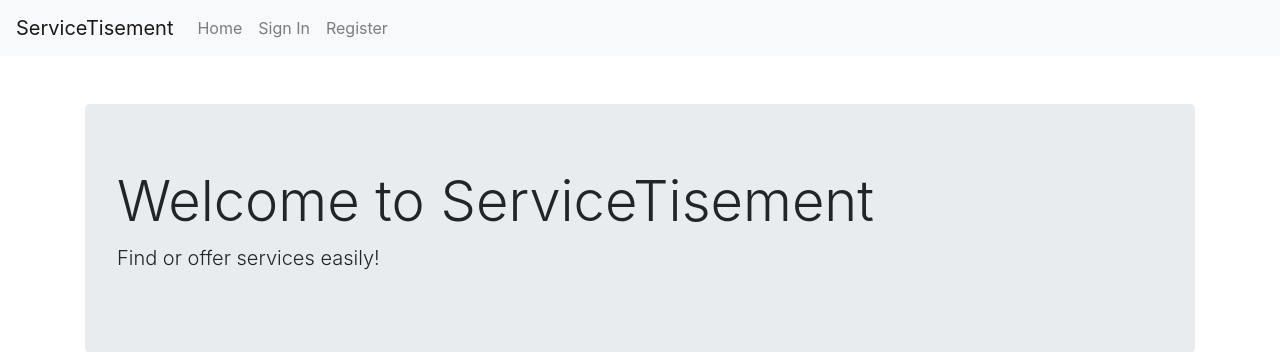
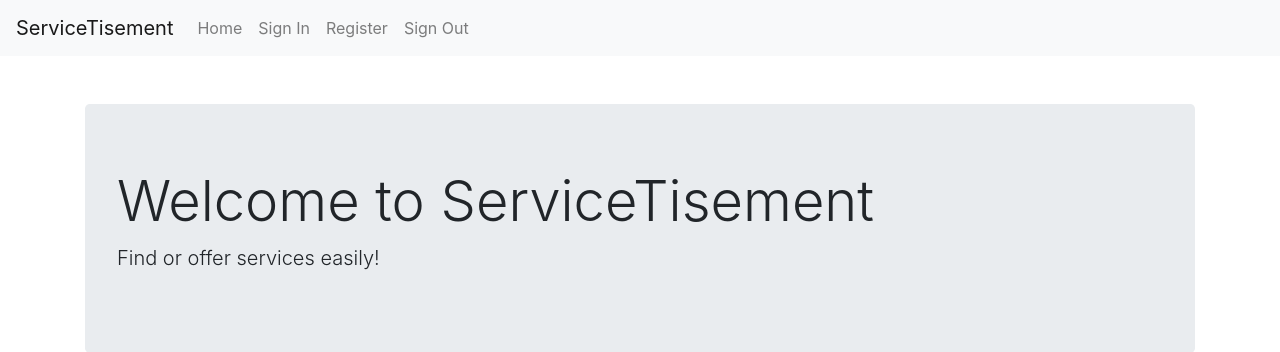
Before and after one commit to SanorSmith/SanorSmith-CI_PP4_SD-ADSConnecter, a Django app: page / in a window 1280 px wide. Shown: the top 352 px of the page. Run offline with Django 5.2, Linux system fonts and the light colour scheme; some libraries are stand-ins or nearby versions.

Commit message:
Add sign out link to the base.html navbar

```diff
--- a/servicetisement/ads/templates/base.html
+++ b/servicetisement/ads/templates/base.html
@@ -30,6 +30,9 @@
                     <li class="nav-item">
                         <a class="nav-link" href="{% url 'register' %}">Register</a>
                     </li>
+                    <li class="nav-item"></li>
+                        <a class="nav-link" href="{% url 'sign_out' %}">Sign Out</a>
+                    </li>
             </ul>
         </div>
     </nav>
```
